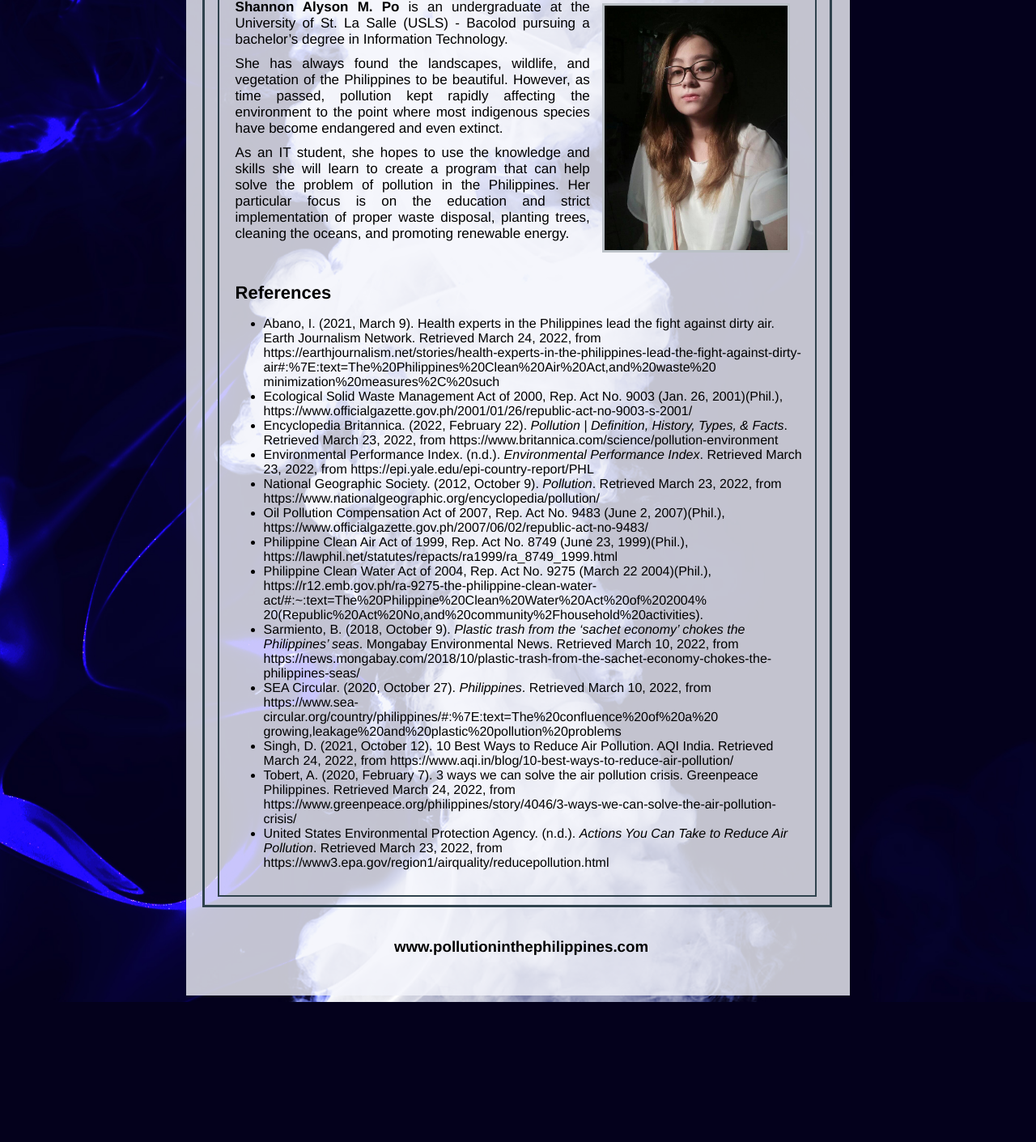
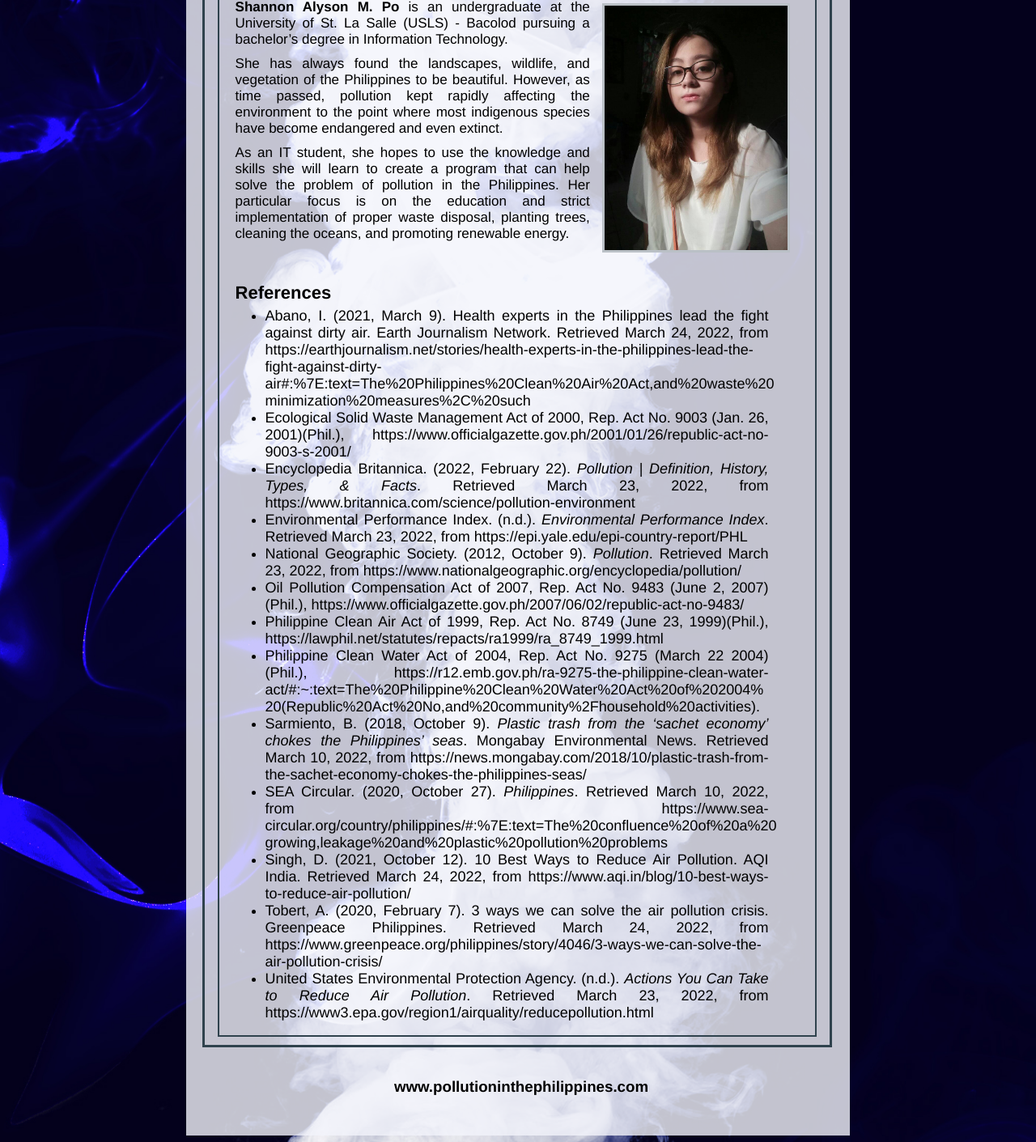
Before and after one commit to Shannon2121441/learningtasks, a PHP site: page /CLE1MT/About_Us.html in a window 1280 px wide. Shown: the part 273-1684 px from the top of the page at 81% size. Before the commit the page ends 1511 px from the top, so only its background shows below. Run offline with PHP 8.4, Linux system fonts and the light colour scheme.

Commit message:
Add files via upload

```diff
--- a/CLE1MT/style.css
+++ b/CLE1MT/style.css
@@ -88,7 +88,7 @@ body {
     display: block;
     margin-left: auto;
     margin-right: auto;
-    width: 57%;
+    width: 60%;
     border: 3px solid #bac0c6;
 }
 #content #content-wrapper #about-text-w-image h1{
@@ -110,6 +110,12 @@ body {
     display: inline-block;
     border: 3px solid #bac0c6;
 }
+#content #content-wrapper #about-text ul{
+    width: 88%;
+    font-size: 18px;
+    text-align: justify;
+    margin: 2px;
+}
 #content #content-wrapper #gallery img{
     display: inline;
     margin-left: auto;
```
